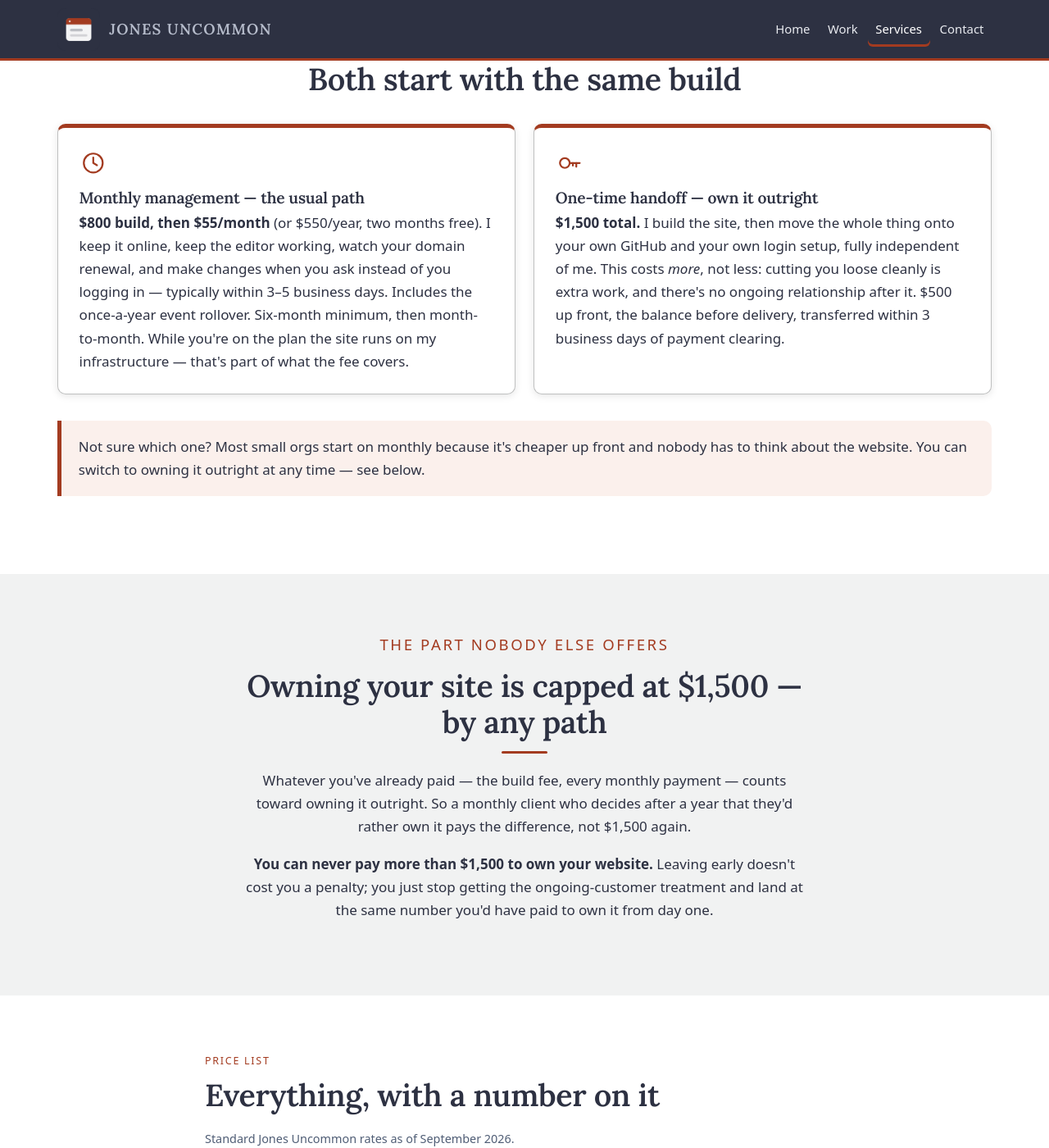
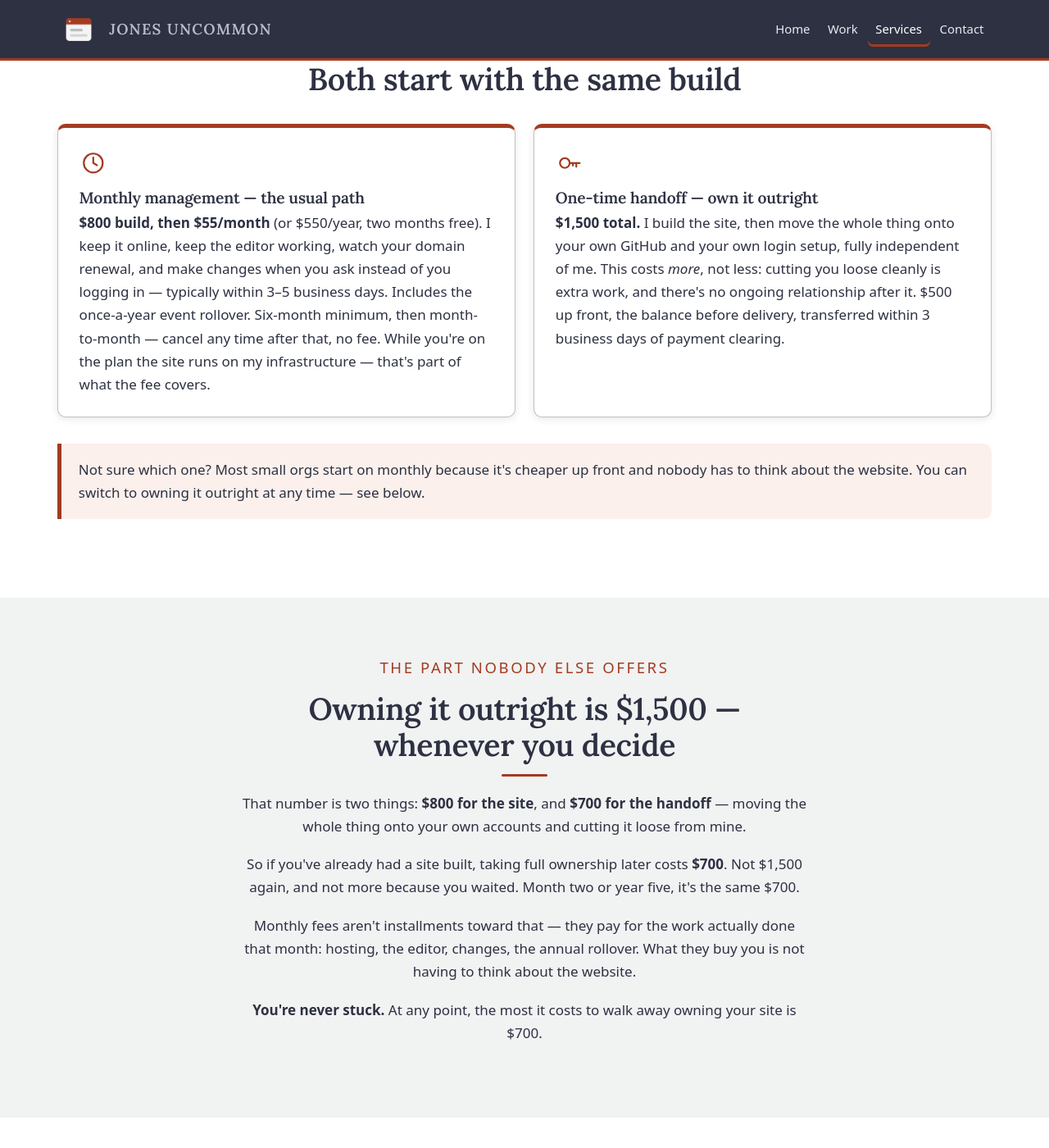
Before and after one commit to bcreates440/jones-uncommon-site, a Jekyll site: the page built from _content/services.html, in a window 1280 px wide and 1400 px high, scrolled down 406 px. Shown: the whole window at 82% size. Built offline with Jekyll 4.4.1, drawn with Linux system fonts in a browser that asks for light colours; some of the changed text lies outside the part shown.

Commit message:
Fix the ownership term: build fee credits, monthly fees don't
The "$1,500 cap" claim failed its own arithmetic. At $800 + $55/mo, cumulative
payments crossed $1,500 at month 13, so "you can never pay more than $1,500 to
own your website" was false for any retained client past year one. Worse, the
underlying term credited *everything* paid, which meant the handoff became
free at month 13 - unpaid severance work, and a direct contradiction of why
the handoff is priced as the premium exit in the first place.

Blake's call: the build fee credits toward ownership, monthly fees don't.
Monthly is payment for service performed that month (hosting, editor, changes,
rollover), not installments toward an asset.

This reframes cleaner than the old version: $1,500 is $800 for the site plus
$700 for the handoff, so converting later is always $700 - month two or year
five, same price, and it never drops to zero.

Also resolves the second contradiction the audit caught: "six-month minimum"
sat three blocks from "leaving early doesn't cost you a penalty." Now
"six-month minimum, then month-to-month - cancel any time after that, no fee."
The minimum stays because the founding-tier trade is built on it.

Updated in lockstep: the ownership section and price table on Services, the
homepage card, the plans callout, four FAQ answers, both page descriptions,
and the source of truth in ops (client-agreement.md, offering-and-pricing.md).

Co-Authored-By: Claude Opus 5 <noreply@anthropic.com>

```diff
--- a/_content/services.html
+++ b/_content/services.html
@@ -2,7 +2,7 @@
 slug: services
 permalink: /services.html
 title: "Services & pricing — Jones Uncommon"
-description: "A $800 build, $55/month management, or a one-time handoff. Owning your site outright is capped at $1,500 by any path — and everything you've paid counts toward it."
+description: "A $800 build, $55/month management, or a one-time handoff. Owning your site outright is $1,500 — the build plus $700 — and converting later is always $700."
 jsonld: false
 blocks:
   - type: pagehead
@@ -20,7 +20,7 @@ blocks:
     cards:
       - title: "Monthly management — the usual path"
         icon: "clock"
-        body: "**$800 build, then $55/month** (or $550/year, two months free). I keep it online, keep the editor working, watch your domain renewal, and make changes when you ask instead of you logging in — typically within 3–5 business days. Includes the once-a-year event rollover. Six-month minimum, then month-to-month. While you're on the plan the site runs on my infrastructure — that's part of what the fee covers."
+        body: "**$800 build, then $55/month** (or $550/year, two months free). I keep it online, keep the editor working, watch your domain renewal, and make changes when you ask instead of you logging in — typically within 3–5 business days. Includes the once-a-year event rollover. Six-month minimum, then month-to-month — cancel any time after that, no fee. While you're on the plan the site runs on my infrastructure — that's part of what the fee covers."
       - title: "One-time handoff — own it outright"
         icon: "key"
         body: "**$1,500 total.** I build the site, then move the whole thing onto your own GitHub and your own login setup, fully independent of me. This costs *more*, not less: cutting you loose cleanly is extra work, and there's no ongoing relationship after it. $500 up front, the balance before delivery, transferred within 3 business days of payment clearing."
@@ -32,16 +32,22 @@ blocks:
     feature: true
     center: true
     eyebrow: "The part nobody else offers"
-    heading: "Owning your site is capped at $1,500 — by any path"
+    heading: "Owning it outright is $1,500 — whenever you decide"
     body: |
-      Whatever you've already paid — the build fee, every monthly payment —
-      counts toward owning it outright. So a monthly client who decides after
-      a year that they'd rather own it pays the difference, not $1,500 again.
+      That number is two things: **$800 for the site**, and **$700 for the
+      handoff** — moving the whole thing onto your own accounts and cutting it
+      loose from mine.
 
-      **You can never pay more than $1,500 to own your website.** Leaving
-      early doesn't cost you a penalty; you just stop getting the
-      ongoing-customer treatment and land at the same number you'd have paid
-      to own it from day one.
+      So if you've already had a site built, taking full ownership later costs
+      **$700**. Not $1,500 again, and not more because you waited. Month two or
+      year five, it's the same $700.
+
+      Monthly fees aren't installments toward that — they pay for the work
+      actually done that month: hosting, the editor, changes, the annual
+      rollover. What they buy you is not having to think about the website.
+
+      **You're never stuck.** At any point, the most it costs to walk away
+      owning your site is $700.
 
   - type: table
     band: paper
@@ -53,7 +59,8 @@ blocks:
     rows:
       - "Website build (up to ~6 pages) | $800 | You supply the text and photos"
       - "Monthly management | $55/mo | Or $550/yr prepaid — two months free"
-      - "Own it outright | $1,500 total | Capped; anything you've already paid counts toward it"
+      - "Own it outright | $1,500 total | $800 for the site + $700 for the handoff"
+      - "Converting to ownership later | $700 | Your build fee counts toward it; same price whenever you convert"
       - "14-day support pass | $150 | For past clients — send the whole list, I work it for two weeks"
       - "Extra page | $125/page | A new page is a small build, not maintenance"
       - "Copywriting | +$300, or $50/page | Optional. It also pushes out the delivery date"
@@ -100,7 +107,7 @@ blocks:
       - **One revision round** after the first draft. A revision means changing what's there: wording, a photo swap, reordering sections. Adding a new page or section is a small build, not a revision.
       - **Changes on the monthly plan** are handled with reasonable effort, typically 3–5 business days. Not same-day.
       - **The annual rollover** — new dates, prices, poster, links — is done within 30 days of getting complete information. Send it about 90 days before your event and it's never tight.
-      - **If you cancel the monthly plan**, service runs 14 more days and then the site comes down, unless you take the one-time handoff and move it to your own accounts. Your domain and your content are yours the whole time either way.
+      - **If you cancel the monthly plan**, service runs 14 more days and then the site comes down, unless you take the $700 handoff and move it onto your own accounts. Your domain and your content are yours the whole time either way.
 
   - type: raw
     html: |
```
Also changed, not shown: _content/index.html (+9 -9 lines).
